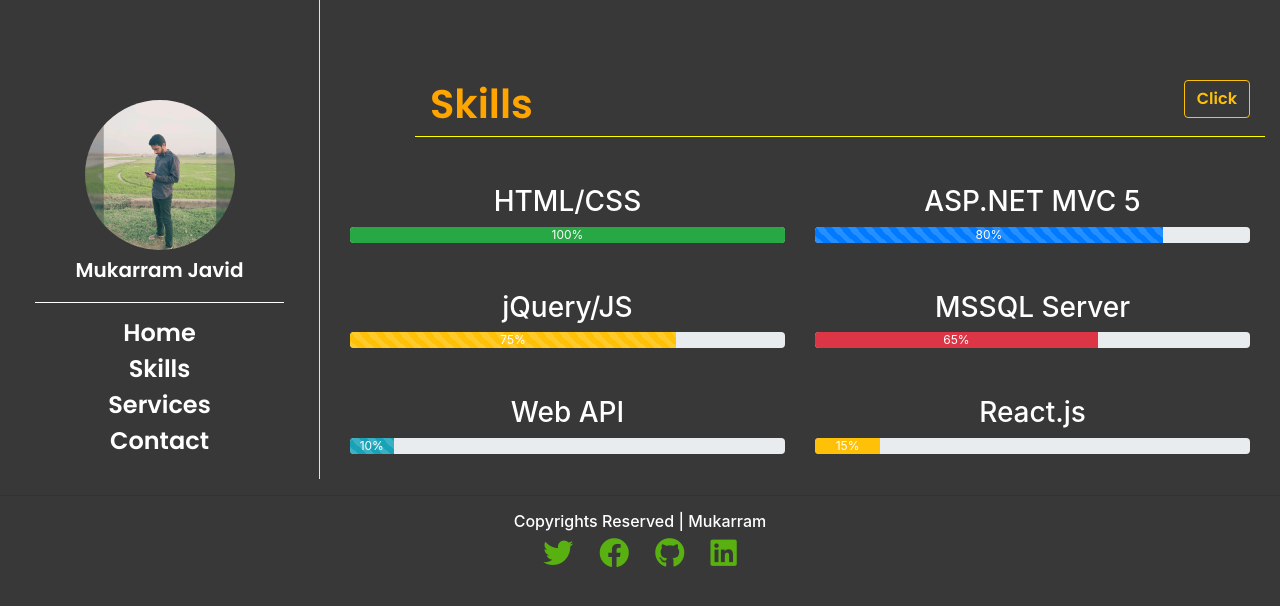
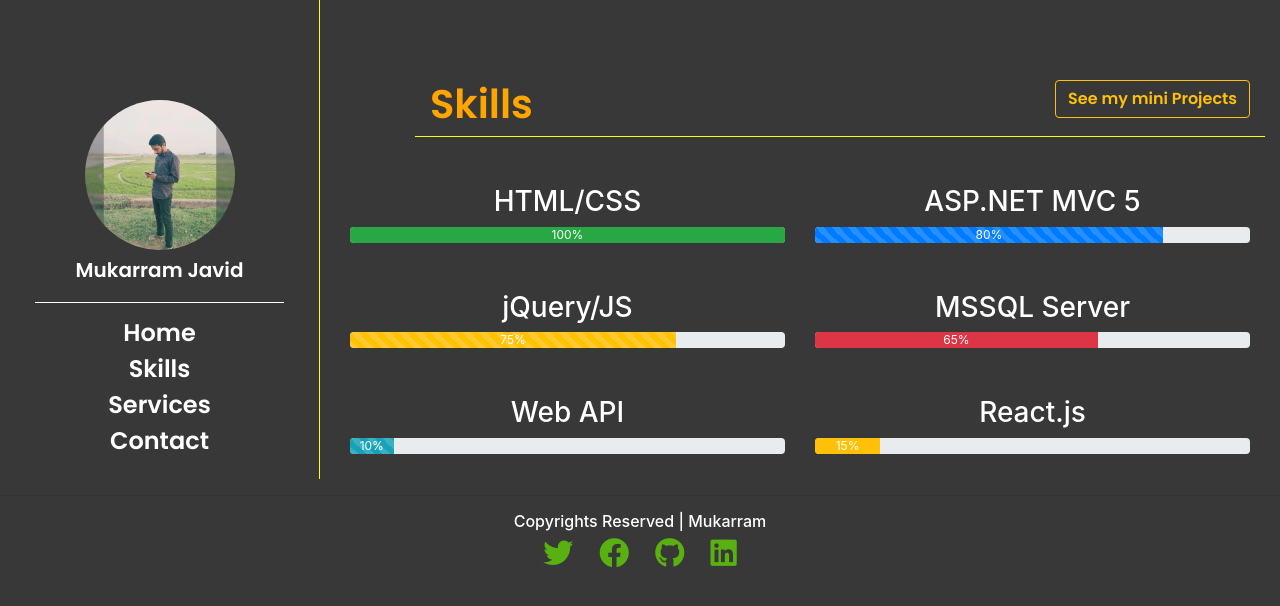
Before and after one commit to mukarramjavid/mukarram_portfolio, a React (Create React App) app: page /skills in a window 1280 px wide. Shown: the top 606 px of the page. Built offline with nearby package versions, Linux system fonts and the light colour scheme.

Commit message:
Update Skills.js

```diff
--- a/src/Components/Skills.js
+++ b/src/Components/Skills.js
@@ -6,7 +6,7 @@ export default function Skills() {
       <Container>
         <Row>
           <Col className="skill">
-            <h1>Skills <Button variant="outline-warning" className="float-right">Click</Button></h1>
+            <h1>Skills <Button href="https://mukarramblog.netlify.app/" target="_blank" variant="outline-warning" className="float-right">See my mini Projects</Button></h1>
           </Col>
         </Row>
 
```
